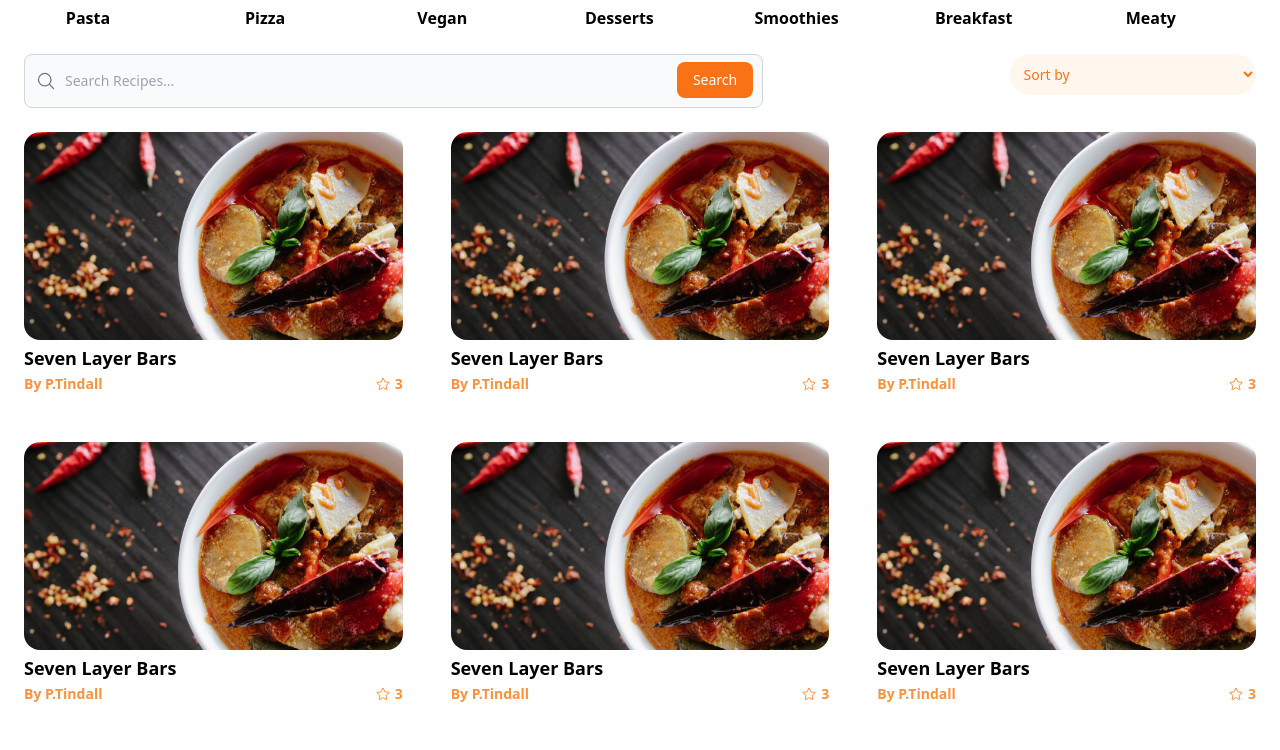
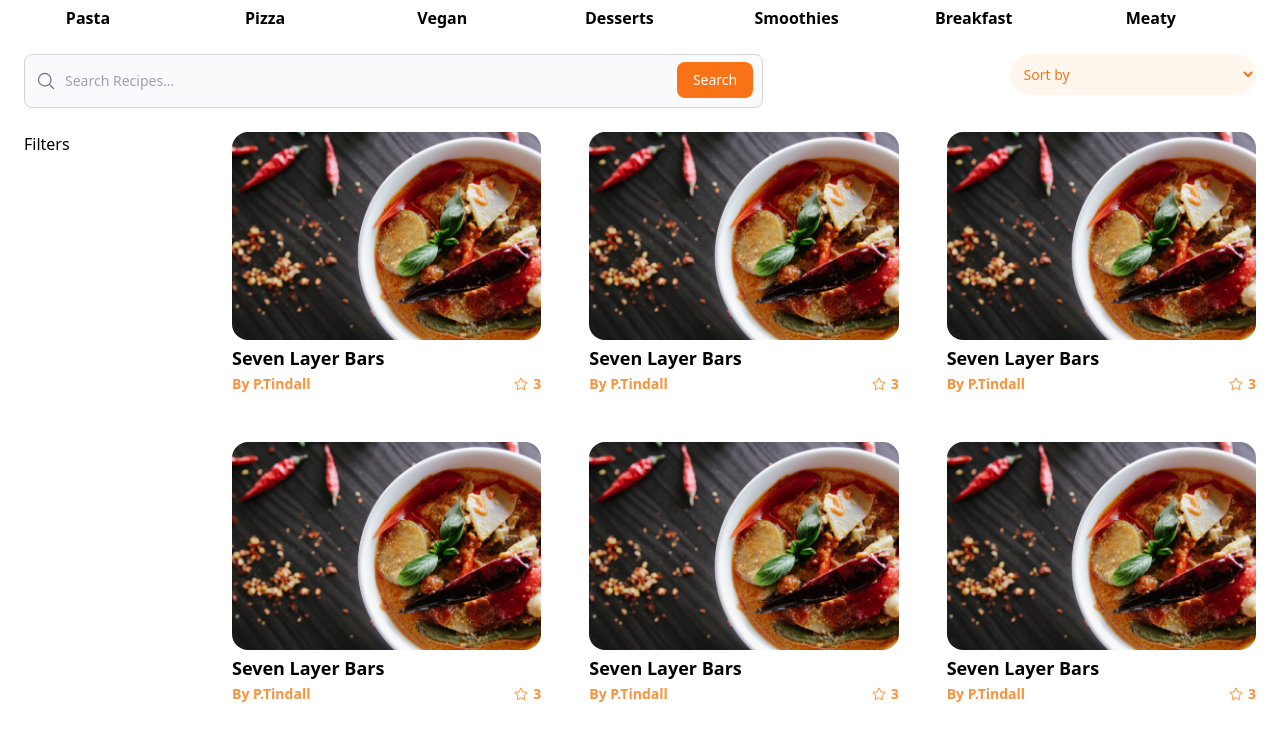
Before and after one commit to Jon-Felipe/Tasty-React, a React (Vite) app: page / in a window 1280 px wide. Shown: the part 682-1432 px from the top of the page. Built offline with nearby package versions, Linux system fonts and the light colour scheme.

Commit message:
page styline

```diff
--- a/src/pages/Home.tsx
+++ b/src/pages/Home.tsx
@@ -56,11 +56,10 @@ const Home = (props: Props) => {
       </article>
 
       {/* recipe content */}
-      <article>
+      <article className='grid gap-2 md:grid-cols-[200px_1fr]'>
         {/* recipe filters */}
-        {/* <section>
-          <Filters />
-        </section> */}
+        <Filters />
+        {/* <section></section> */}
 
         {/* recipes */}
         <section className='grid grid-cols-1 md:grid-cols-2 lg:grid-cols-3 gap-12'>
```
